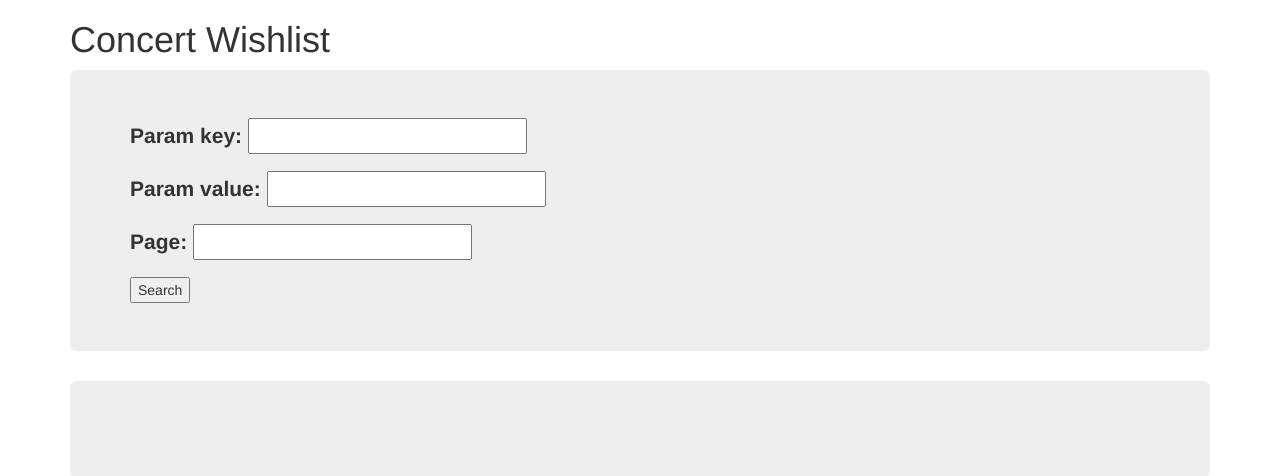
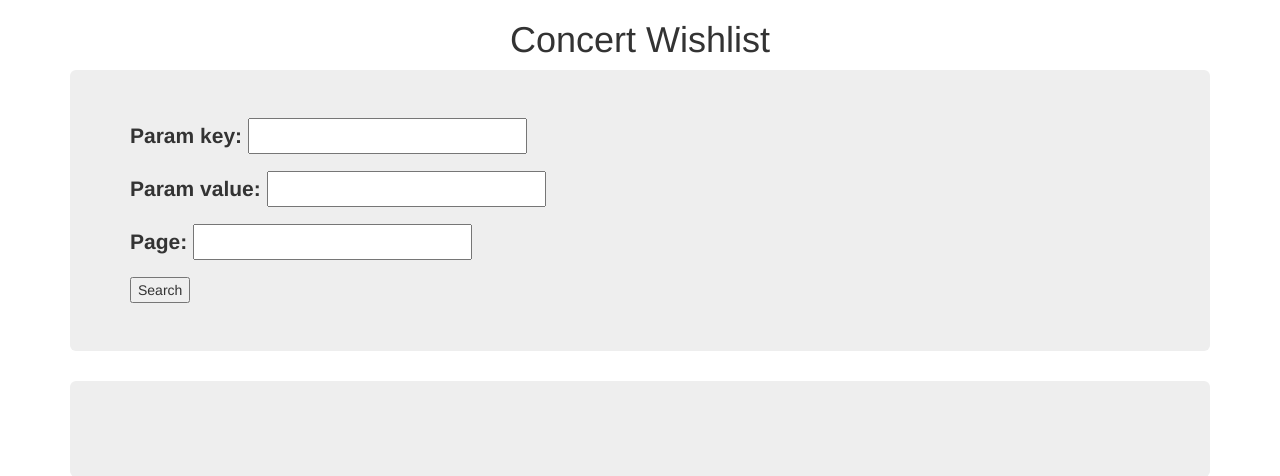
Before and after one commit to cschwartz525/concert-wishlist, a Django app: page / in a window 1280 px wide. Shown: the top 476 px of the page. Run offline with Django 3.2, Linux system fonts and the light colour scheme; some libraries are stand-ins or nearby versions.

Commit message:
Centered heading

```diff
--- a/src/templates/home.html
+++ b/src/templates/home.html
@@ -9,7 +9,7 @@
   </head>
   <body>
     <div class="container">
-      <h1>{{ title }}</h1>
+      <h1 class="text-center">{{ title }}</h1>
 
       <div class="jumbotron">
         <form name="searchForm" method="POST" action="">
```
